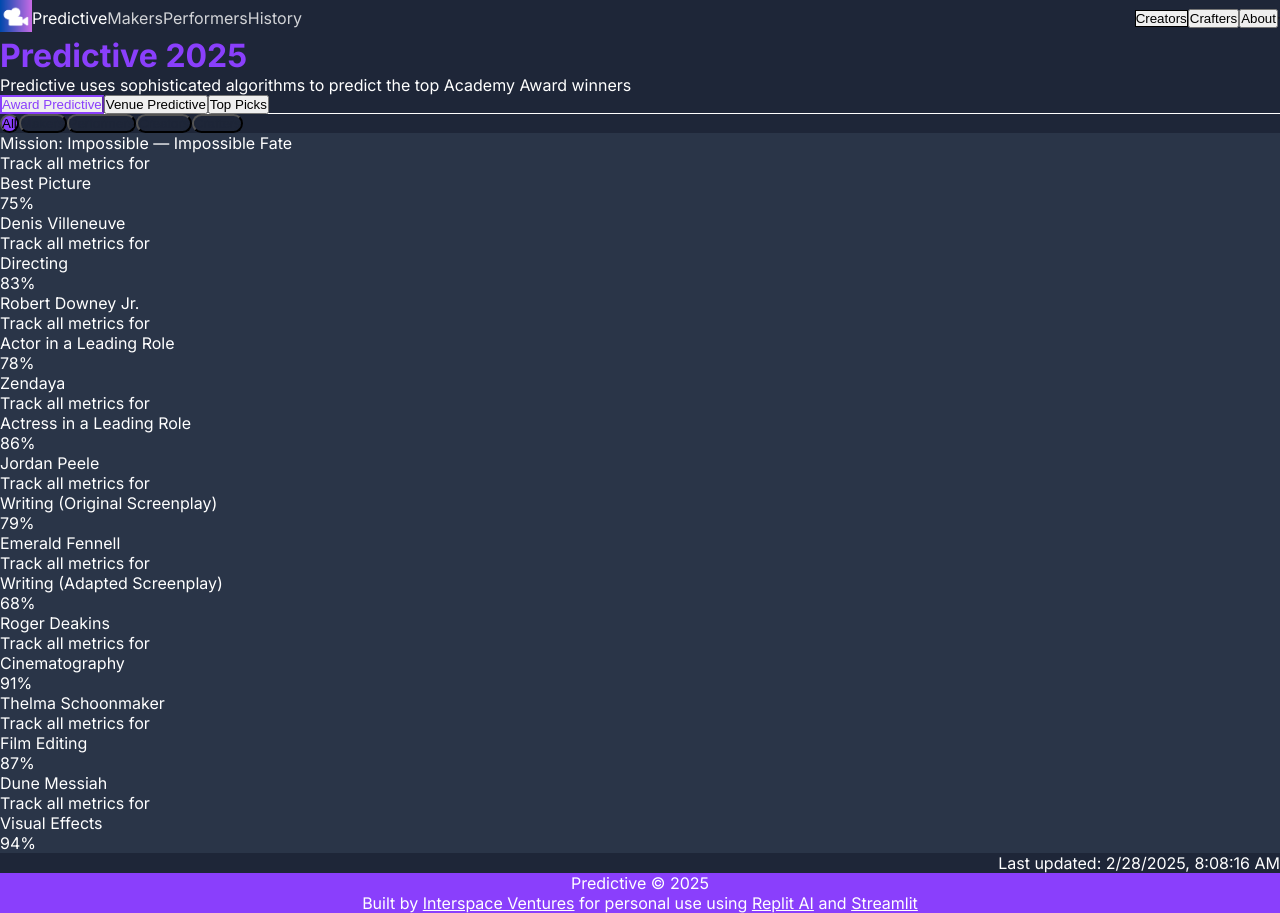
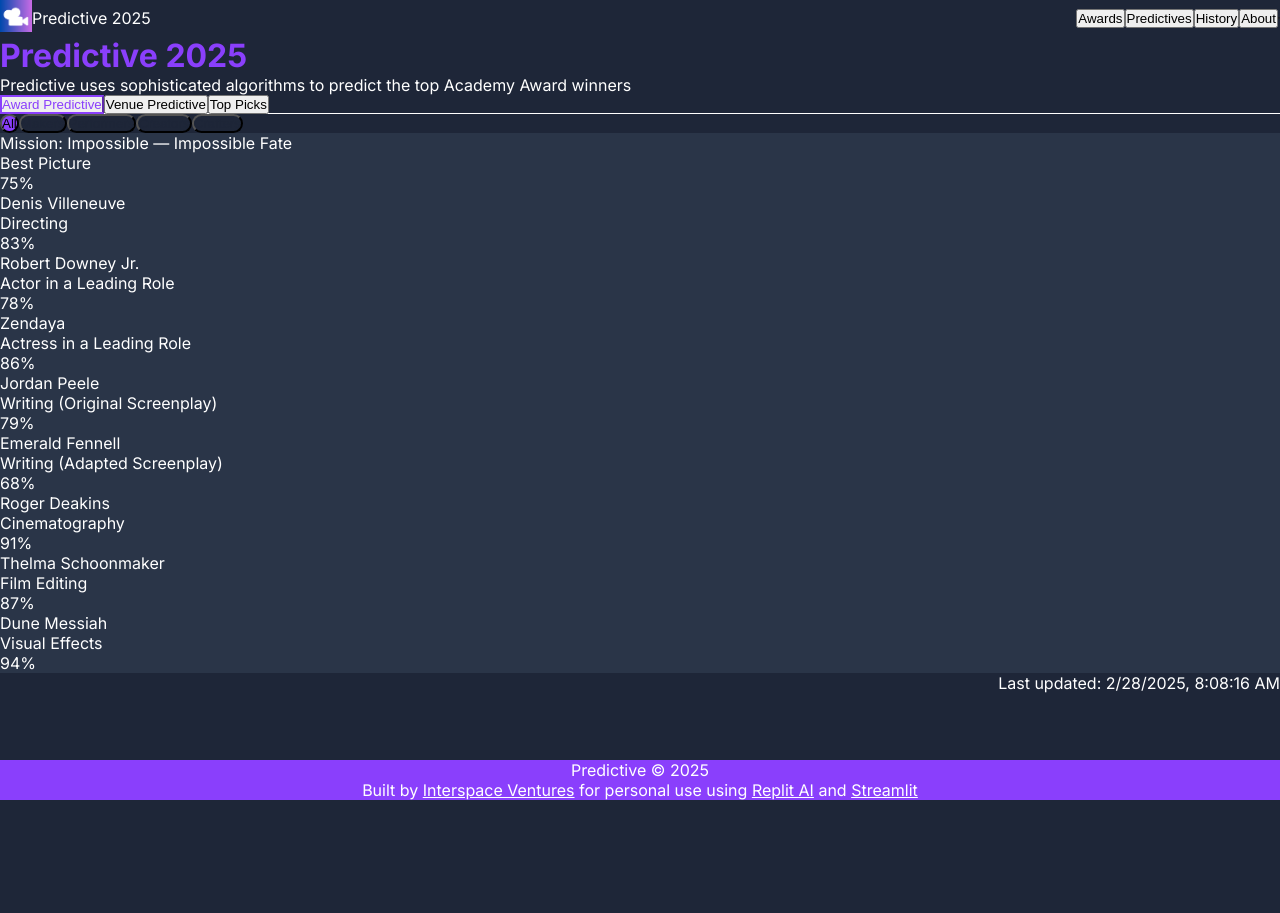
Before and after one commit to hey-samir/predictive, a Next.js app: page / in a window 1280 px wide. After the commit the page ends 800 px from the top, so only its background shows below. Built offline with nearby package versions, Linux system fonts and the light colour scheme.

Commit message:
Update navigation bar with requested sections: Awards, Predictives, History, About.
Screenshot: https://storage.googleapis.com/screenshot-production-us-central1/5e27418b-df48-4e5c-849a-19b4c62b6f26/4c856b39-f419-4c59-897b-34196ff92714.jpg

```diff
--- a/src/components/Header.tsx
+++ b/src/components/Header.tsx
@@ -30,53 +30,35 @@
               className={`text-white font-medium cursor-pointer ${activeSection === 'predictive25' ? 'opacity-100' : 'opacity-80 hover:opacity-100'}`}
               onClick={() => setActiveSection('predictive25')}
             >
-              Predictive
-            </div>
-            <div
-              className={`mx-4 text-white font-medium cursor-pointer ${activeSection === 'makers' ? 'opacity-100' : 'opacity-80 hover:opacity-100'}`}
-              onClick={() => setActiveSection('makers')}
-            >
-              Makers
-            </div>
-            <div
-              className={`mr-4 text-white font-medium cursor-pointer ${activeSection === 'performers' ? 'opacity-100' : 'opacity-80 hover:opacity-100'}`}
-              onClick={() => setActiveSection('performers')}
-            >
-              Performers
-            </div>
-            <div
-              className={`text-white font-medium cursor-pointer ${activeSection === 'history' ? 'opacity-100' : 'opacity-80 hover:opacity-100'}`}
-              onClick={() => setActiveSection('history')}
-            >
-              History
+              Predictive 2025
             </div>
           </div>
 
           {/* Main Navigation */}
           <nav className="flex items-center space-x-3">
             <button
-              onClick={() => setActiveSection('creators')}
-              className="px-5 py-2 font-medium text-sm transition-all rounded-md border border-primary-300 bg-primary-700 flex items-center text-white"
+              onClick={() => setActiveSection('awards')}
+              className={`px-5 py-2 font-medium text-sm transition-all rounded-md ${activeSection === 'awards' ? 'bg-primary-700' : 'bg-primary-800'} text-white`}
             >
-              Creators
-              <svg xmlns="http://www.w3.org/2000/svg" className="h-3 w-3 ml-1" viewBox="0 0 20 20" fill="currentColor">
-                <path fillRule="evenodd" d="M10.293 5.293a1 1 0 011.414 0l4 4a1 1 0 010 1.414l-4 4a1 1 0 01-1.414-1.414L12.586 11H5a1 1 0 110-2h7.586l-2.293-2.293a1 1 0 010-1.414z" clipRule="evenodd" />
-              </svg>
+              Awards
             </button>
             <button
-              onClick={() => setActiveSection('crafters')}
-              className="px-5 py-2 font-medium text-sm transition-all rounded-md bg-primary-600 text-white"
+              onClick={() => setActiveSection('predictives')}
+              className={`px-5 py-2 font-medium text-sm transition-all rounded-md ${activeSection === 'predictives' ? 'bg-primary-700' : 'bg-primary-800'} text-white`}
             >
-              Crafters
+              Predictives
+            </button>
+            <button
+              onClick={() => setActiveSection('history')}
+              className={`px-5 py-2 font-medium text-sm transition-all rounded-md ${activeSection === 'history' ? 'bg-primary-700' : 'bg-primary-800'} text-white`}
+            >
+              History
             </button>
             <button
               onClick={() => setActiveSection('about')}
-              className="px-5 py-2 font-medium text-sm transition-all rounded-md bg-primary-800 text-white flex items-center"
+              className={`px-5 py-2 font-medium text-sm transition-all rounded-md ${activeSection === 'about' ? 'bg-primary-700' : 'bg-primary-800'} text-white`}
             >
               About
-              <svg xmlns="http://www.w3.org/2000/svg" className="h-3 w-3 ml-1" viewBox="0 0 20 20" fill="currentColor">
-                <path fillRule="evenodd" d="M10.293 5.293a1 1 0 011.414 0l4 4a1 1 0 010 1.414l-4 4a1 1 0 01-1.414-1.414L12.586 11H5a1 1 0 110-2h7.586l-2.293-2.293a1 1 0 010-1.414z" clipRule="evenodd" />
-              </svg>
             </button>
 
             {/* Theme toggle - a purple button with white icon */}
--- a/src/components/PredictionsSection.tsx
+++ b/src/components/PredictionsSection.tsx
@@ -246,9 +246,6 @@
             {topNominee.nomineeName}
           </div>
           <div className="text-sm text-gray-400">
-            Track all metrics for
-          </div>
-          <div className="text-sm text-gray-400">
             {category}
           </div>
           <div className="mt-2 text-lg font-bold text-purple-400">
@@ -440,7 +437,7 @@
         <div>
           {/* Category Filter - Styled like samir.xyz/portfolio */}
           <div className="flex flex-wrap gap-1 mb-8 bg-gray-100 w-fit rounded-full p-1">
-            {NOMINATION_CATEGORIES.map(category => (
+            {["All", "Makers", "Performers", "Creators", "Crafters"].map(category => (
               <button
                 key={category}
                 onClick={() => setActiveCategory(category)}
```
